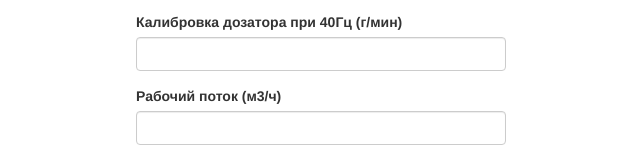
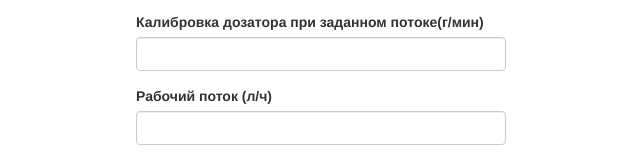
Before and after one commit to nachsmenu/gradoilCompany, a plain HTML site: page index.html in a window 1280 px wide. Shown: the part 245-401 px from the top of the page, without its empty margins (319-959 px from the left). Drawn offline with Linux system fonts and the light colour scheme.

Commit message:
fix index.html

```diff
--- a/index.html
+++ b/index.html
@@ -104,11 +104,11 @@
 						    <input type="number" class="form-control" id="number_volume" name="numberVolume"  min="0" required >
 						</div>
 						<div class="form-group col-md-12 col-sm-12">
-						    <label for="number_dose">Калибровка дозатора при 40Гц (г/мин)</label>
+						    <label for="number_dose">Калибровка дозатора при заданном потоке(г/мин)</label>
 						    <input type="number" class="form-control" id="number_dose" name="numberDose"  min="0" required >
 						</div>
 						<div class="form-group col-md-12 col-sm-12">
-						    <label for="work_flow">Рабочий поток (м3/ч)</label>
+						    <label for="work_flow">Рабочий поток (л/ч)</label>
 						    <input type="number" class="form-control" id="work_flow" name="workFlow"  min="0" step="0.1" required >
 						</div>
 						<div class="form-group col-md-12 col-sm-12">
```
